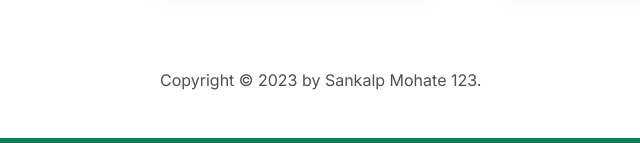
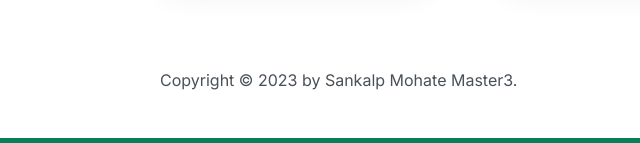
Before and after one commit to Sanket14324/GitHubProject, a plain HTML site: page index.html in a window 1280 px wide. Shown: the part 1899-2042 px from the top of the page, 0-640 px from the left. Drawn offline with Linux system fonts and the light colour scheme.

Commit message:
Merge conflict at master3

```diff
--- a/index.html
+++ b/index.html
@@ -371,7 +371,7 @@
       </section>
 
       <footer>
-        Copyright &copy; 2023 by Sankalp Mohate 123.
+        Copyright &copy; 2023 by Sankalp Mohate Master3.
       </footer>
     </div>
   </body>
```
